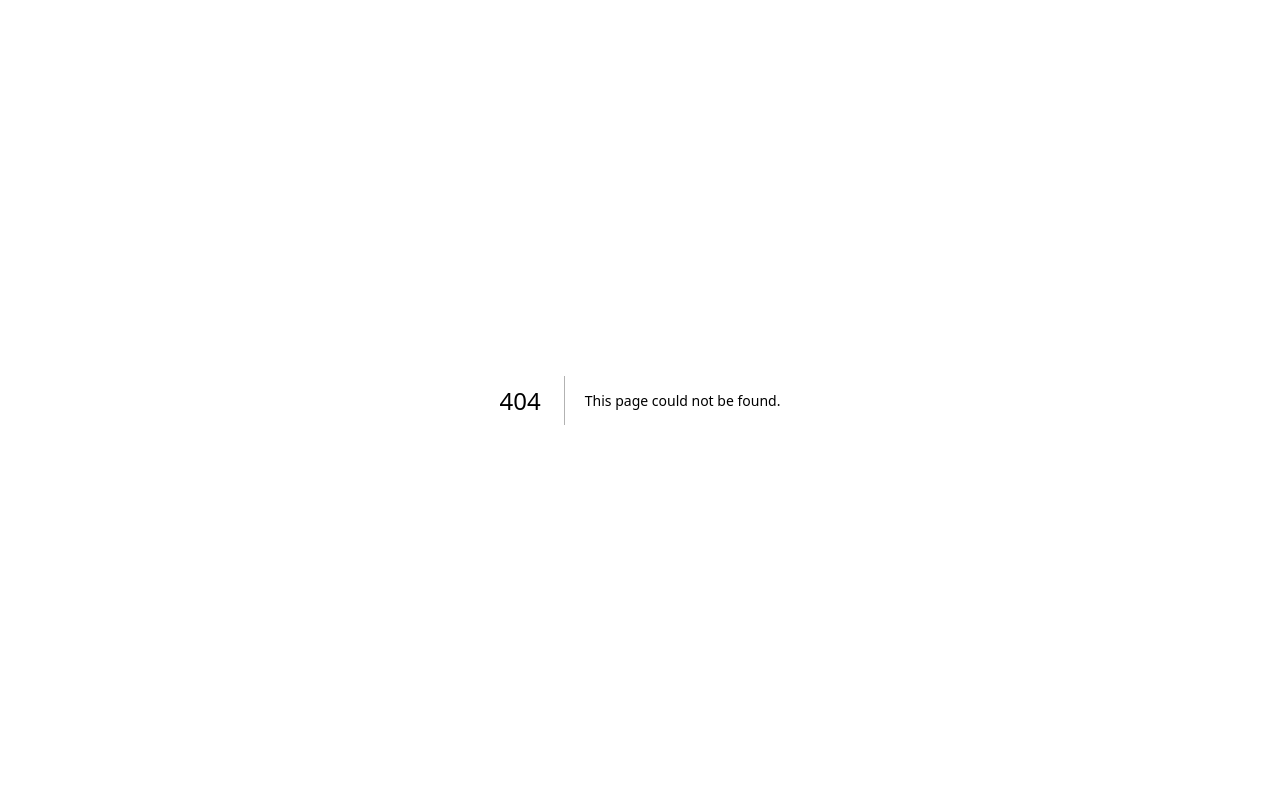
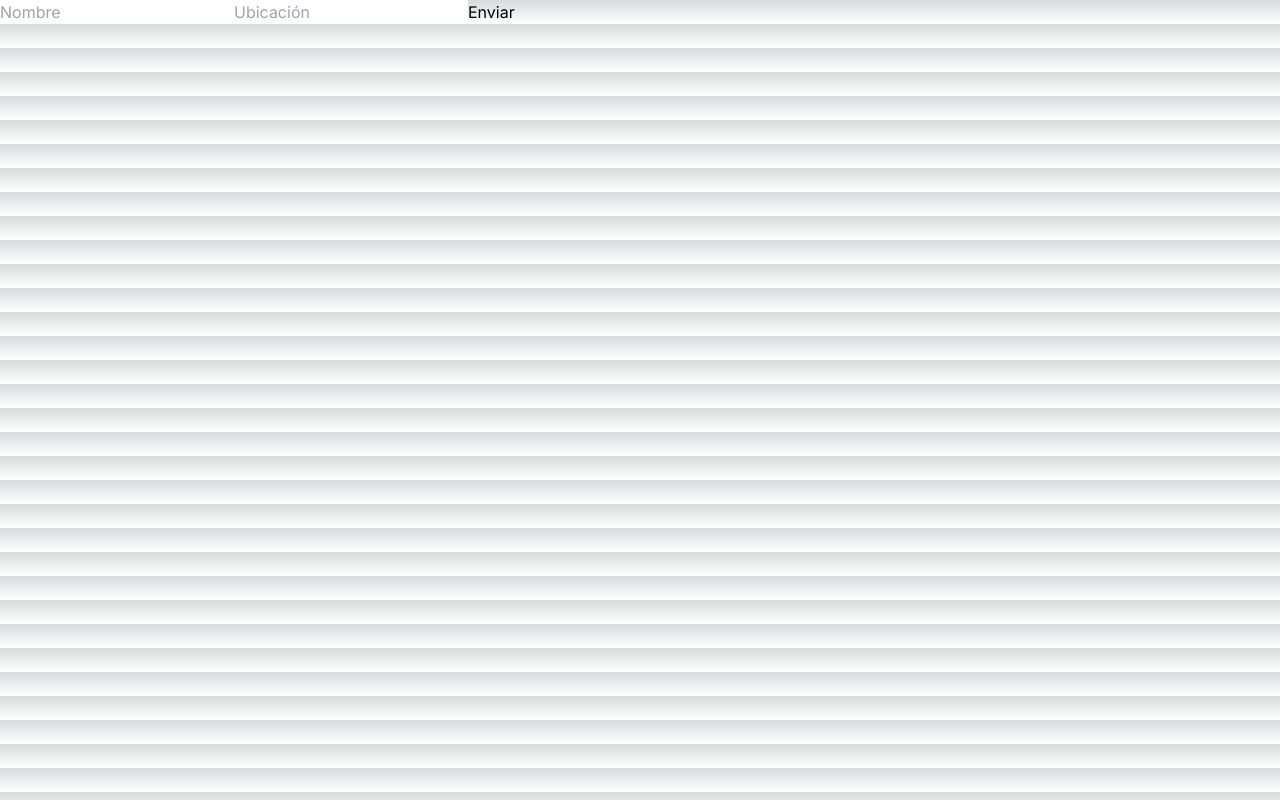
Before and after one commit to TheTorOnionSeeker/frontFiscalesLLA, a Next.js app: page /carga_info_fiscales in a window 1280 px wide. Before the commit this address had no page. Built offline with nearby package versions, Linux system fonts and the light colour scheme.

Commit message:
feat(form page.js): added route app/carga_info_fiscales wich contains a form

```diff
--- /dev/null
+++ b/src/app/carga_info_fiscales/page.js
@@ -0,0 +1,34 @@
+'use client'
+
+export default function Form() {
+    let location, name;
+
+    function handleSubmit(e) {
+        e.preventDefault();
+        localStorage.clear();
+        localStorage.setItem('name', name);
+        localStorage.setItem('location', location);
+    }
+
+    return (
+        <>
+            <form onSubmit={handleSubmit}>
+                <input
+                    type="text"
+                    name="name"
+                    placeholder="Nombre"
+                    value={name}
+                    onChange={(e) => name=e.target.value}
+                />
+                <input
+                    type="text"
+                    name="location"
+                    placeholder="Ubicación"
+                    value={location}
+                    onChange={(e) => location=e.target.value}
+                />
+                <button type="submit">Enviar</button>
+            </form>
+        </>
+    )
+}
```
